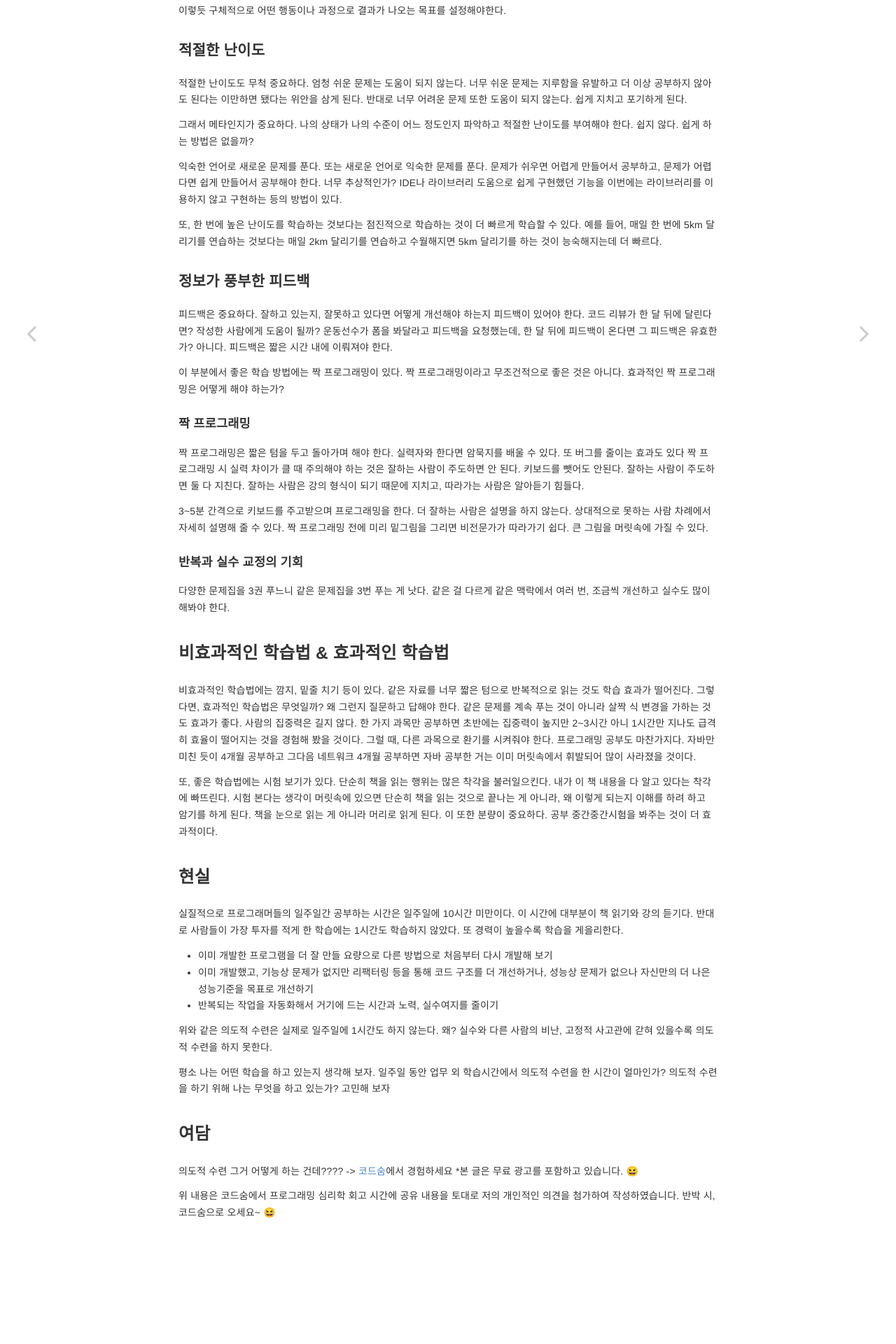
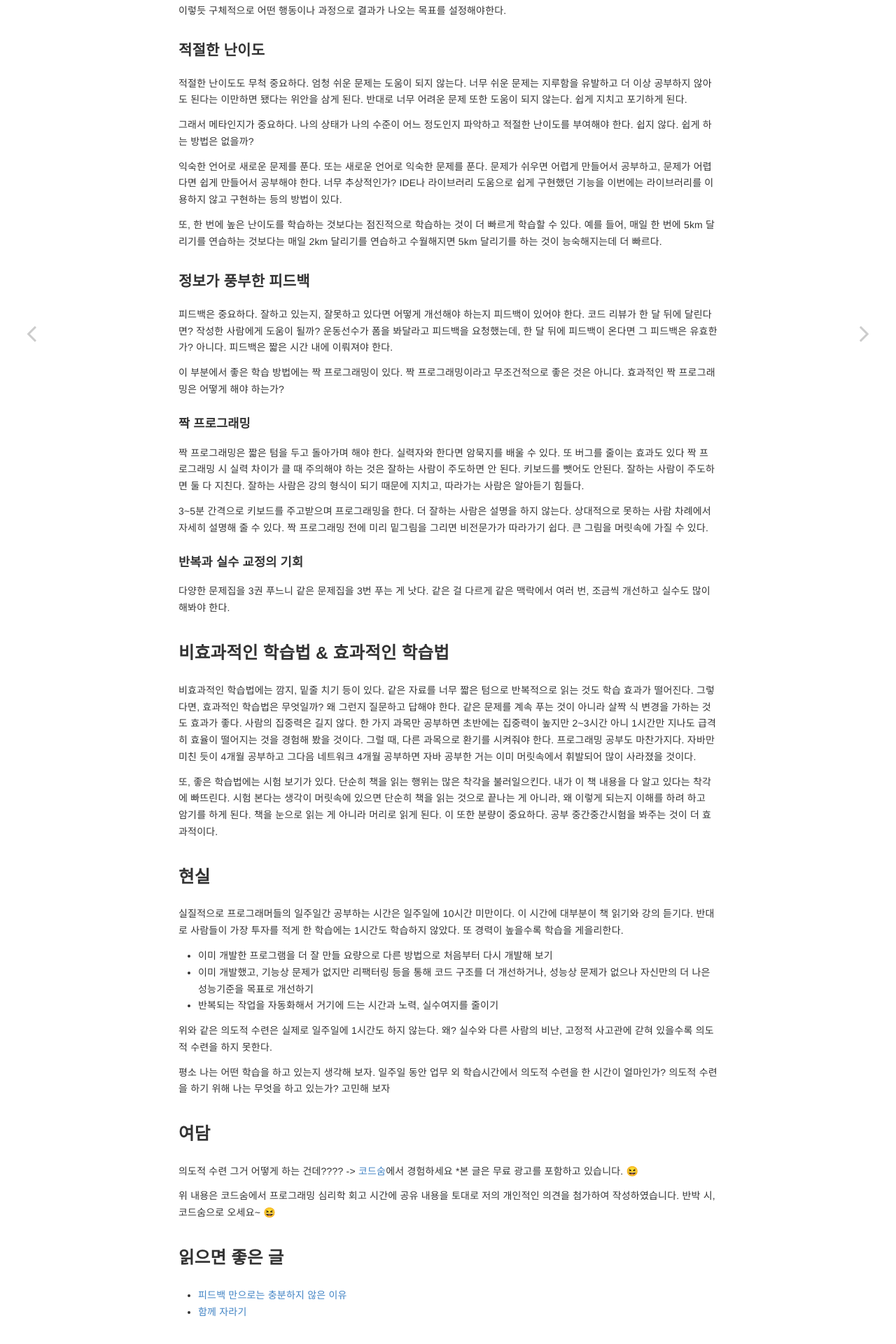
Before and after one commit to kyuwon53/kyuwon53.github.io, a Jekyll site: the page built from _posts/2023-09-05-어떻게 해야 성장할 수 있을까.md, in a window 1280 px wide. Shown: the part 1155-3075 px from the top of the page at 70% size. Built offline with Jekyll 4.4.1, drawn with Linux system fonts in a browser that asks for light colours; emoji names are drawn with the system emoji font; comment, search, counter and statistics services are not loaded.

Commit message:
함께 읽으면 좋은 글 추가

```diff
--- a/_posts/2023-09-05-어떻게 해야 성장할 수 있을까.md
+++ b/_posts/2023-09-05-어떻게 해야 성장할 수 있을까.md
@@ -109,3 +109,7 @@ IDE나 라이브러리 도움으로 쉽게 구현했던 기능을 이번에는
 
 위 내용은 코드숨에서 프로그래밍 심리학 회고 시간에 공유 내용을 토대로 저의 개인적인 의견을 첨가하여 작성하였습니다.
 반박 시, 코드숨으로 오세요~ :laughing:
+
+## 읽으면 좋은 글
+- [피드백 만으로는 충분하지 않은 이유](https://www.codesoom.com/effective-feedback)
+- [함께 자라기](https://www.yes24.com/Product/Goods/67350256)
```
